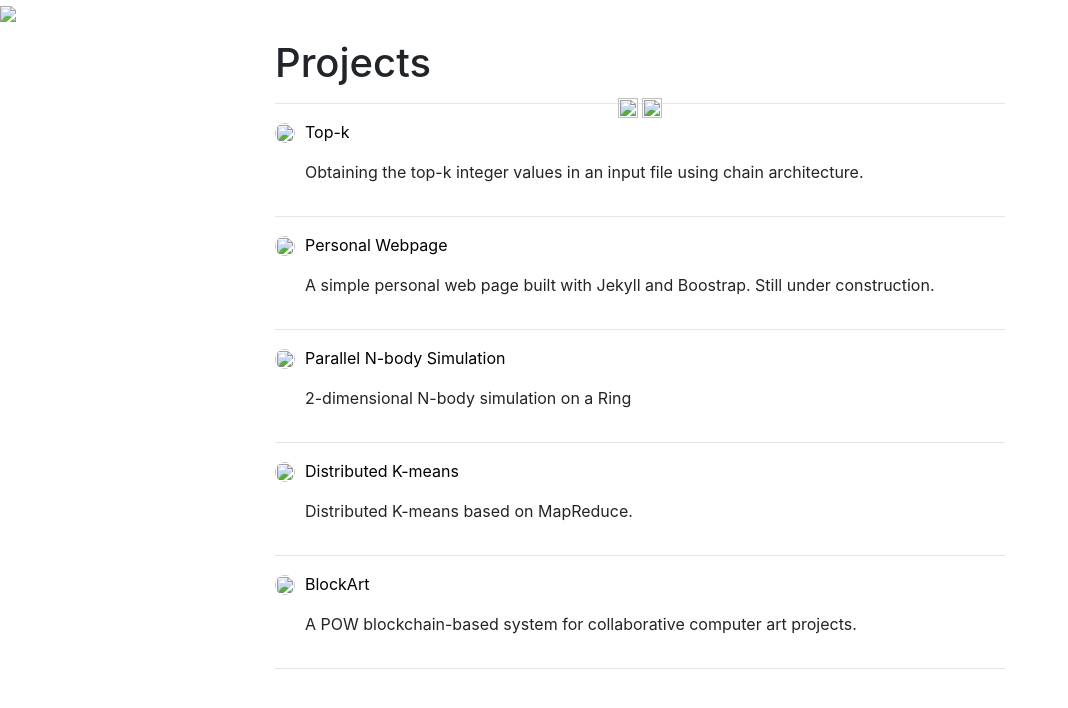
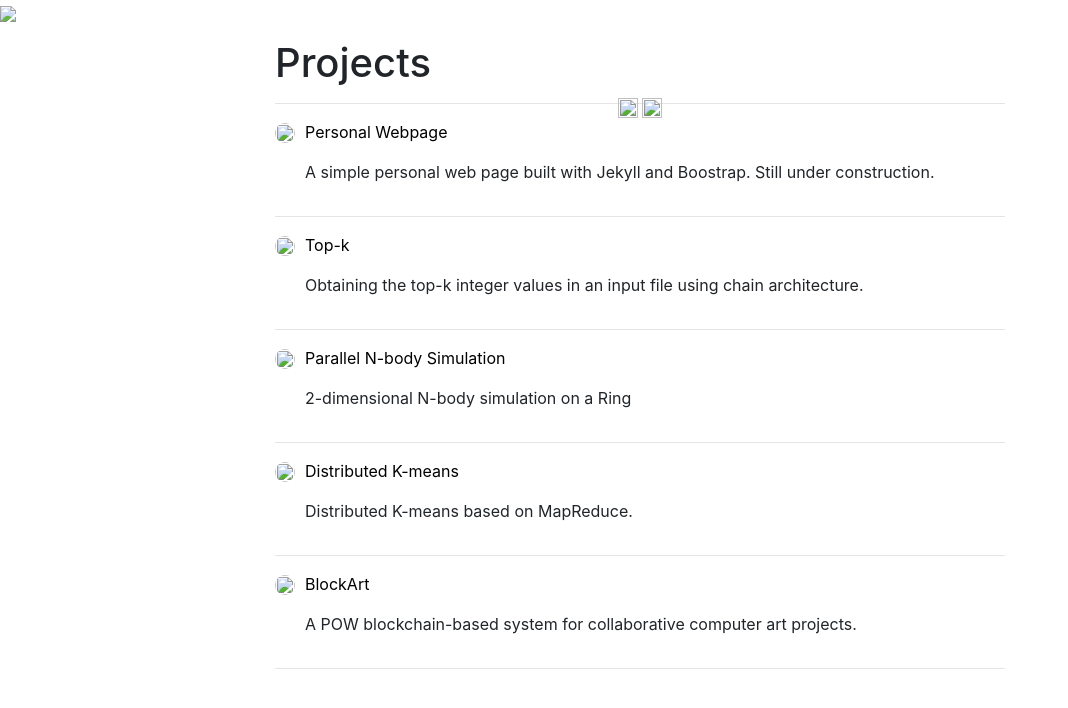
Before and after one commit to krystalyzx/krystalyzx.github.io, a Jekyll site: the page built from index.html, in a window 1280 px wide. Shown: the top 708 px of the page, without its empty margins (0-1068 px from the left). Built offline with Jekyll 4.4.1, drawn with Linux system fonts in a browser that asks for light colours.

Commit message:
fixed sort projects

```diff
--- a/_layouts/home.html
+++ b/_layouts/home.html
@@ -16,8 +16,8 @@ layout: default
         <div class="col-lg-8 col-md-10 mx-auto">
             <h1 style="margin-top: 15px;">Projects</h1>
             <hr>
-            {% assign sortedPosts = site.projects | sort: 'id' | reverse %}
-            {% for p in sortedPosts %}
+            {% assign sortedProjects = site.projects | sort:'order'  | reverse %}
+            {% for p in sortedProjects %}
             <div class="project">
                 <img class="dot" src="{{ site.url }}/assets/dot.jpg">
                 <div class="project-details">
```
Also changed, not shown: _projects/BlockArt.md (+1 -1 lines), _projects/DistributedKmeans.md (+1 -1 lines), _projects/NBody.md (+1 -1 lines), _projects/PersonalWebpage.md (+1 -1 lines), _projects/Top-k.md (+1 -1 lines).
